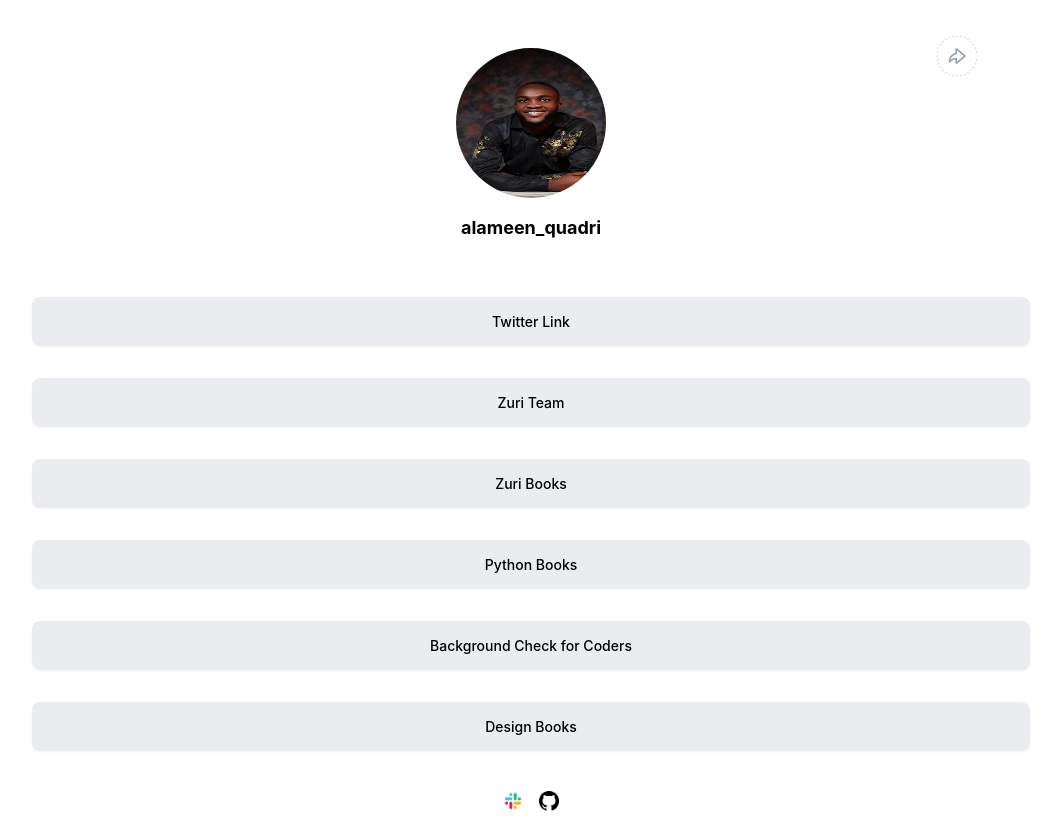
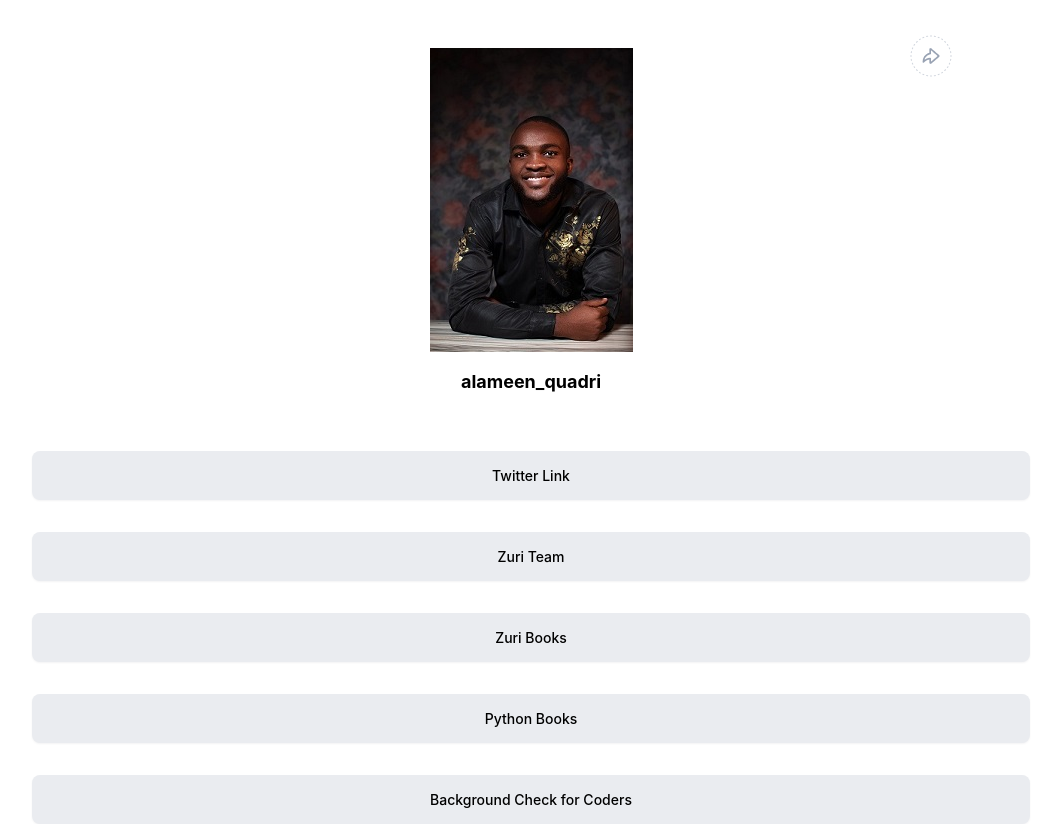
Before and after one commit to Ari-o12code/HNG9-task, a React (Create React App) app: page / in a window 1280 px wide. Shown: the top 824 px of the page, without its empty margins (109-1170 px from the left). Built offline with nearby package versions, Linux system fonts and the light colour scheme.

Commit message:
updated id names

```diff
--- a/src/container/App.jsx
+++ b/src/container/App.jsx
@@ -13,7 +13,7 @@ function App() {
     <main className="main-container">
       <section className="profile-section">
         <img
-          id="profile_img"
+          id="profile__img"
           src={profileimg}
           alt="profile img"
         />
@@ -38,7 +38,7 @@ function App() {
         </a>
         <a
           href="https://training.zuri.team/"
-          id="btn_zuri">
+          id="btn__zuri">
           Zuri Team
         </a>
         <a
@@ -48,7 +48,7 @@ function App() {
         </a>
         <a
           href="https://books.zuri.team/python-for-beginners?ref_id=olayinka_quadri"
-          id="book_python">
+          id="book__python">
           Python Books
         </a>
         <a
@@ -58,7 +58,7 @@ function App() {
         </a>
         <a
           href="https://books.zuri.team/design-rules"
-          id="book_design">
+          id="book__design">
           Design Books
         </a>
       </section>
```
